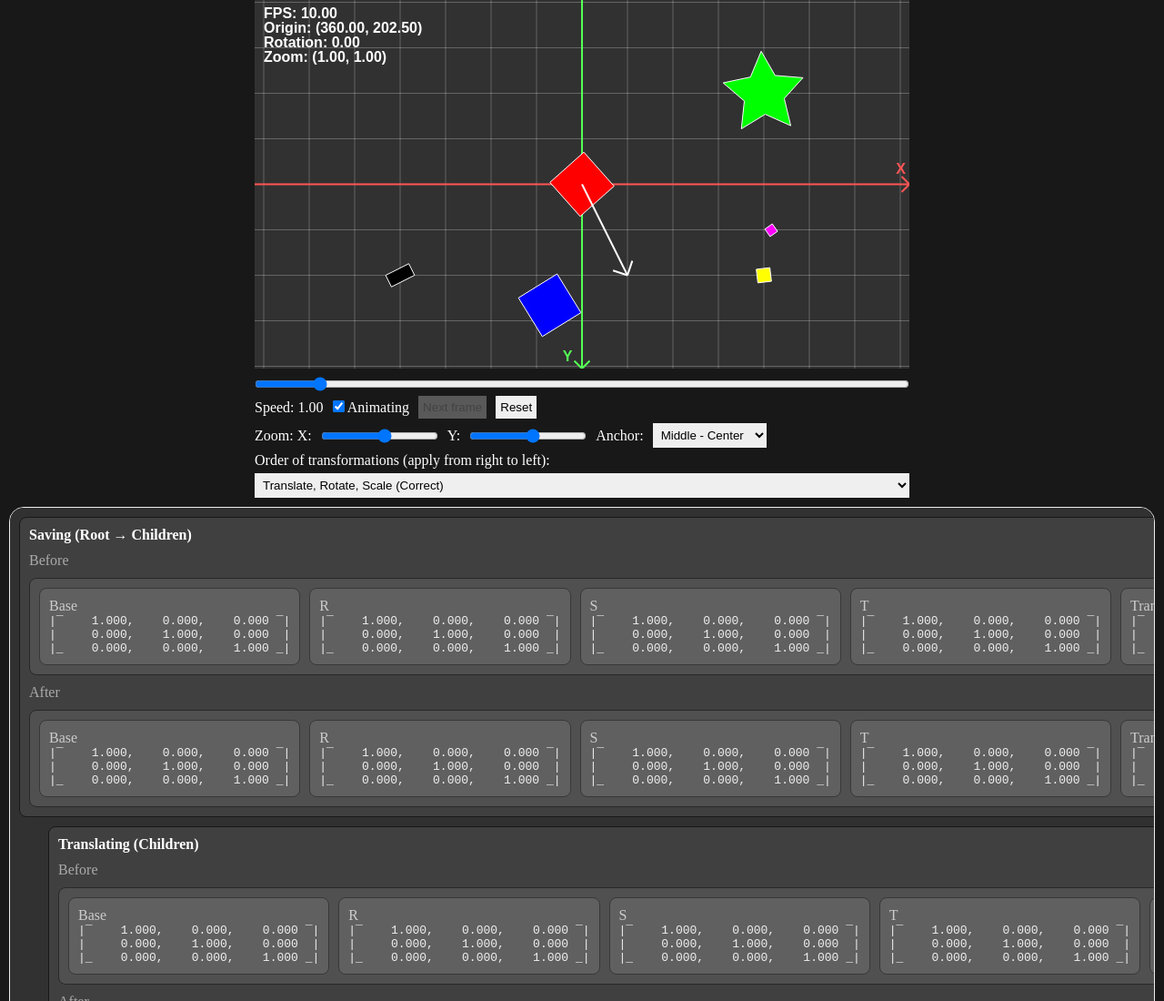
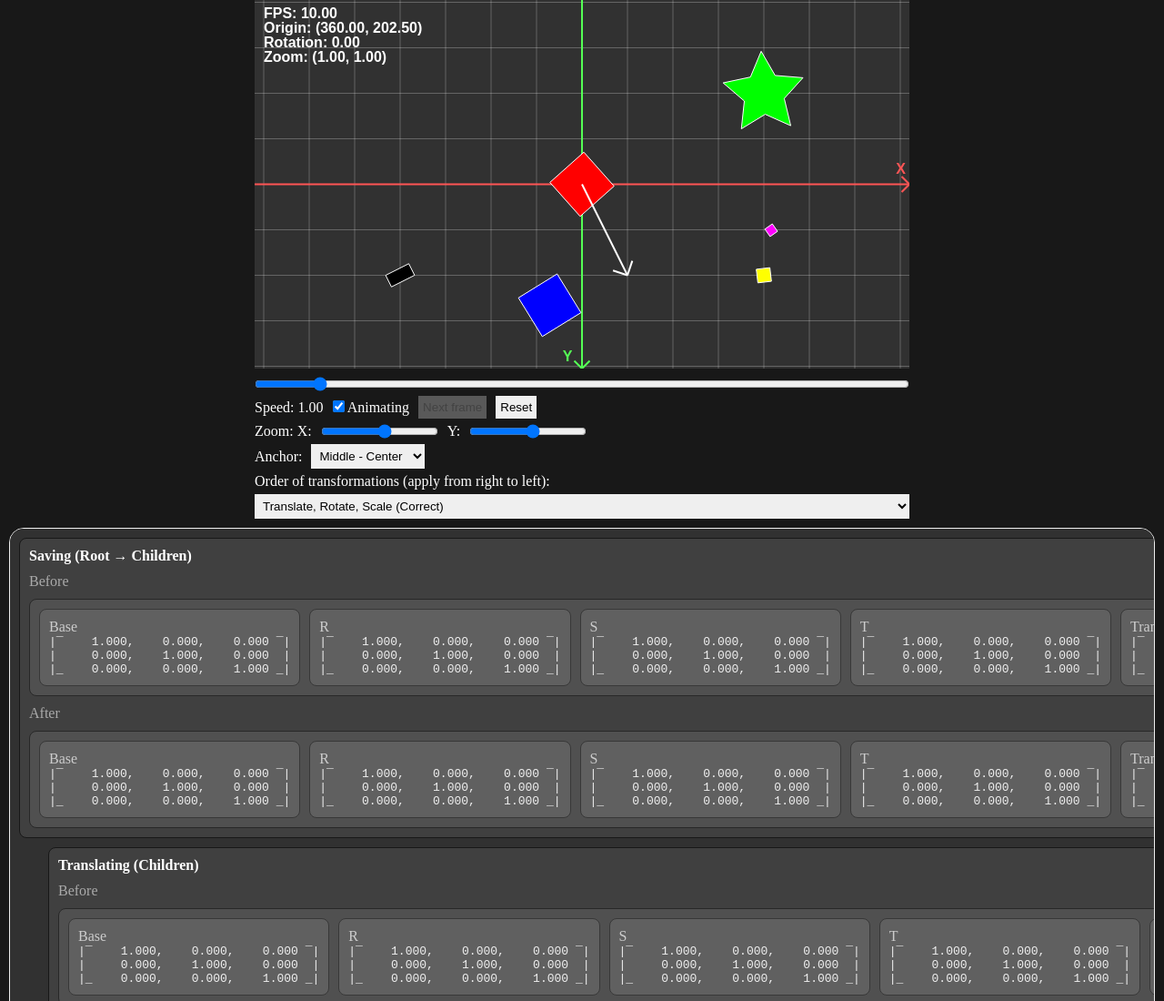
Before and after one commit to barongello/2d-engine, a plain HTML site: page index.html in a window 1280 px wide. Shown: the top 1100 px of the page at 91% size. Drawn offline with Linux system fonts and the light colour scheme; animation ran at ten frames a second.

Commit message:
Better layout

```diff
--- a/css/index.css
+++ b/css/index.css
@@ -38,7 +38,7 @@ canvas {
   margin-top: 5px;
 }
 
-#info-frame-controls, #zoom-anchor-controls {
+#info-frame-controls, #zoom-controls, #anchor-controls {
   display: flex;
   flex-direction: row;
   column-gap: 10px;
--- a/index.html
+++ b/index.html
@@ -31,13 +31,15 @@
         <button id="reset">Reset</button>
       </div>
 
-      <div id="zoom-anchor-controls">
+      <div id="zoom-controls">
         Zoom:
 
         X: <input id="zoom-x" type="range" min="-10" max="10" value="1" step="0.1" />
 
         Y: <input id="zoom-y" type="range" min="-10" max="10" value="1" step="0.1" />
+      </div>
 
+      <div id="anchor-controls">
         Anchor:
 
         <select id="anchor">
```
